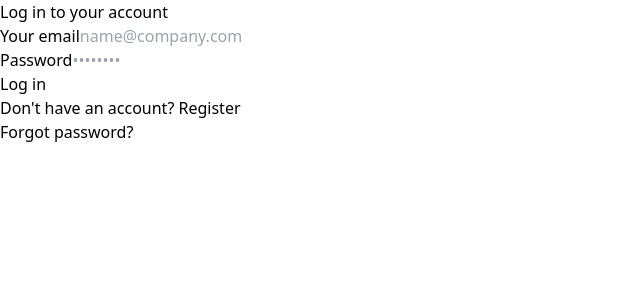
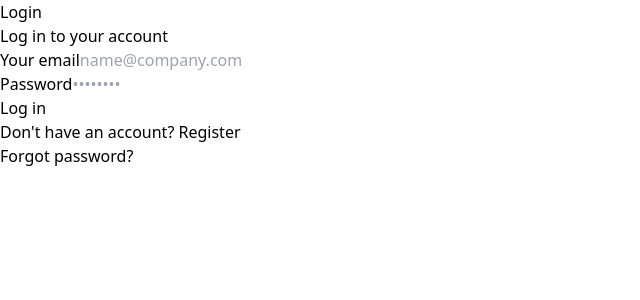
Before and after one commit to DamjanJoveski/vantevo-internship-frontend, a React (Vite) app: page /login in a window 1280 px wide. Shown: the top 300 px of the page, without its empty margins (0-640 px from the left). Built offline with nearby package versions, Linux system fonts and the light colour scheme.

Commit message:
added navbar with conditional rendering

```diff
--- a/src/App.jsx
+++ b/src/App.jsx
@@ -1,11 +1,12 @@
 import { Listings } from "./pages/Listings/Listings.jsx";
 import { CreateListing } from "./components/CreateListing.jsx";
-import { Route, Routes, useNavigate } from "react-router-dom";
+import { Navigate, Route, Routes, useNavigate } from "react-router-dom";
 import { Login } from "./pages/Login/Login.jsx";
 import { Register } from "./pages/Register/Register.jsx";
 import { ForgotPassword } from "./pages/ForgotPassword/ForgotPassword.jsx";
 import { ListingDetails } from "./pages/Listing/Listing.jsx";
 import { useEffect, useState } from "react";
+import { Navbar } from "./components/Navbar.jsx";
 
 function App() {
   const ls = JSON.parse(localStorage.getItem("store")) || {};
@@ -16,11 +17,18 @@ function App() {
   useEffect(() => {
     if (
       !accessToken &&
-      ["/listings", "/create-listings", "/listing/"].some((path) =>
-        window.location.pathname.startsWith(path)
+      ["/listings", "/create-listings", "/listing/"].includes(
+        window.location.pathname
       )
     ) {
       navigate("/login");
+    } else if (
+      accessToken &&
+      ["/login", "/register", "/forgot-password"].includes(
+        window.location.pathname
+      )
+    ) {
+      navigate("/listings");
     } else {
       setReady(true);
     }
@@ -28,8 +36,10 @@ function App() {
 
   return (
     <div className="w-full bg-gray-900">
+      <Navbar isLoggedIn={!!accessToken} />
       {ready && (
         <Routes>
+          <Route path="/" element={<Navigate to="/login" />} />
           <Route path="/login" element={<Login />} />
           <Route path="/register" element={<Register />} />
           <Route path="/forgot-password" element={<ForgotPassword />} />
--- /dev/null
+++ b/src/components/Navbar.jsx
@@ -0,0 +1,41 @@
+import { Link, useNavigate } from "react-router-dom";
+import { logout } from "../redux/User/UserActions";
+import { useDispatch } from "react-redux";
+
+export function Navbar({ isLoggedIn }) {
+  const dispatch = useDispatch();
+  const navigate = useNavigate();
+
+  function handleLogout() {
+    dispatch(logout());
+    navigate("/login");
+  }
+
+  return (
+    <div className="flex gap-4 font-bold bg-gray-500 p-4 justify-end">
+      {isLoggedIn ? (
+        <>
+          <Link to="/listings" className="bg-blue-600 px-2 py-1 rounded-lg">
+            Listings
+          </Link>
+          <Link
+            to="/create-listings"
+            className="bg-blue-600 px-2 py-1 rounded-lg"
+          >
+            Create Listings
+          </Link>
+          <Link
+            className="bg-blue-600 px-2 py-1 rounded-lg"
+            onClick={handleLogout}
+          >
+            Logout
+          </Link>
+        </>
+      ) : (
+        <Link to="/login" className="bg-blue-600 px-2 py-1 rounded-lg">
+          Login
+        </Link>
+      )}
+    </div>
+  );
+}
--- a/src/pages/Login/Login.jsx
+++ b/src/pages/Login/Login.jsx
@@ -4,10 +4,9 @@ import { login } from "../../redux/User/UserActions.js";
 import { useDispatch } from "react-redux";
 
 export function Login() {
-
   const [user, setUser] = useState({
-    email:'',
-    password:''
+    email: "",
+    password: "",
   });
 
   const navigate = useNavigate();
@@ -19,11 +18,13 @@ export function Login() {
 
   const handleLogin = () => {
     const data = new FormData();
-    data.append('u_email', user['email'])
-    data.append('u_hashedpassword', user['password']);
+    data.append("u_email", user["email"]);
+    data.append("u_hashedpassword", user["password"]);
     dispatch(login(data));
+    setTimeout(() => {
+      redirectTo("/listings");
+    }, 1000);
   };
-
 
   return (
     <section>
@@ -52,7 +53,7 @@ export function Login() {
                   name="email"
                   id="email"
                   value={user.email}
-                  onChange={(e) => setUser({...user, email: e.target.value})}
+                  onChange={(e) => setUser({ ...user, email: e.target.value })}
                   className="border border-gray-300 sm:text-sm rounded-lg block w-full p-2.5 bg-gray-700 border-gray-600 placeholder-gray-400 text-white"
                   placeholder="name@company.com"
                   required
@@ -70,7 +71,9 @@ export function Login() {
                   name="password"
                   id="password"
                   value={user.password}
-                  onChange={(e) => setUser({...user, password:e.target.value})}
+                  onChange={(e) =>
+                    setUser({ ...user, password: e.target.value })
+                  }
                   placeholder="••••••••"
                   className="border border-gray-300 sm:text-sm rounded-lg block w-full p-2.5 bg-gray-700 border-gray-600 placeholder-gray-400 text-white"
                   required
--- a/src/pages/Register/Register.jsx
+++ b/src/pages/Register/Register.jsx
@@ -4,16 +4,15 @@ import { useDispatch } from "react-redux";
 import { register } from "../../redux/User/UserActions";
 
 export function Register() {
-
   const [retypePass, setRetypePass] = useState("");
 
   const [user, setUser] = useState({
     u_role: 2,
-    u_firstname: '',
-    u_lastname: '' ,
-    u_hashedpassword: '',
-    u_usersalt: 'jhgkjsdgf',
-    u_email:''
+    u_firstname: "",
+    u_lastname: "",
+    u_hashedpassword: "",
+    u_usersalt: "jhgkjsdgf",
+    u_email: "",
   });
 
   const navigate = useNavigate();
@@ -23,27 +22,26 @@ export function Register() {
     navigate("/login");
   }
 
-  const handleRegister =  () => {
+  const handleRegister = () => {
     const data = new FormData();
-    data.append('u_email', user['u_email'])
-    data.append('u_hashedpassword', user['u_hashedpassword']);
-    data.append('u_firstname', user['u_firstname']);
-    data.append('u_lastname', user['u_lastname']);
-    data.append('u_usersalt', user['u_usersalt']);
-    data.append('u_role', user['u_role']);
+    data.append("u_email", user["u_email"]);
+    data.append("u_hashedpassword", user["u_hashedpassword"]);
+    data.append("u_firstname", user["u_firstname"]);
+    data.append("u_lastname", user["u_lastname"]);
+    data.append("u_usersalt", user["u_usersalt"]);
+    data.append("u_role", user["u_role"]);
 
     dispatch(register(data));
 
-    navigateToLogin()
-
+    navigateToLogin();
   };
 
   return (
-    <section className="bg-gray-900">
+    <section>
       <div className="flex flex-col items-center justify-center px-6 py-8 mx-auto md:h-screen lg:py-0">
-        <div className="w-full rounded-lg shadow border md:mt-0 sm:max-w-md xl:p-0 bg-gray-800 border-gray-700">
+        <div className="w-full rounded-lg shadow border sm:max-w-md xl:p-0 bg-gray-800 border-gray-700">
           <div className="p-6 space-y-4 md:space-y-6 sm:p-8">
-            <h1 className="text-xl font-bold  md:text-2xl text-white">
+            <h1 className="text-xl font-bold md:text-2xl text-white">
               Create an account
             </h1>
             <form
@@ -65,7 +63,9 @@ export function Register() {
                   name="firstName"
                   id="firstName"
                   value={user.u_firstname}
-                    onChange={(e) => setUser({...user, u_firstname:e.target.value})}
+                  onChange={(e) =>
+                    setUser({ ...user, u_firstname: e.target.value })
+                  }
                   className="border sm:text-sm rounded-lg  block w-full p-2.5 bg-gray-700 border-gray-600 placeholder-gray-400 text-white"
                   placeholder="John"
                   required
@@ -83,7 +83,9 @@ export function Register() {
                   name="lastName"
                   id="lastName"
                   value={user.u_lastname}
-                    onChange={(e) => setUser({...user, u_lastname:e.target.value})}
+                  onChange={(e) =>
+                    setUser({ ...user, u_lastname: e.target.value })
+                  }
                   className="border sm:text-sm rounded-lg  block w-full p-2.5 bg-gray-700 border-gray-600 placeholder-gray-400 text-white"
                   placeholder="Peterson"
                   required
@@ -101,7 +103,9 @@ export function Register() {
                   name="email"
                   id="email"
                   value={user.u_email}
-                  onChange={(e) => setUser({...user, u_email:e.target.value})}
+                  onChange={(e) =>
+                    setUser({ ...user, u_email: e.target.value })
+                  }
                   className="border sm:text-sm rounded-lg  block w-full p-2.5 bg-gray-700 border-gray-600 placeholder-gray-400 text-white"
                   placeholder="name@company.com"
                   required
@@ -119,7 +123,9 @@ export function Register() {
                   name="password"
                   id="password"
                   value={user.u_hashedpassword}
-                  onChange={(e) => setUser({...user, u_hashedpassword:e.target.value})}
+                  onChange={(e) =>
+                    setUser({ ...user, u_hashedpassword: e.target.value })
+                  }
                   placeholder="••••••••"
                   className="border sm:text-sm rounded-lg  block w-full p-2.5 bg-gray-700 border-gray-600 placeholder-gray-400 text-white"
                   required
```
Lines whose indentation alone changed are shown as unchanged.
